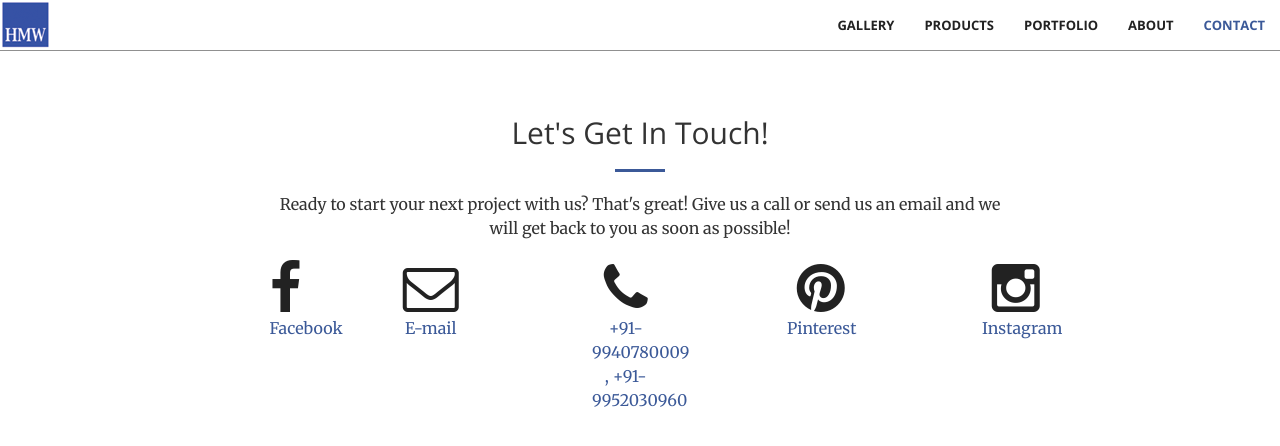
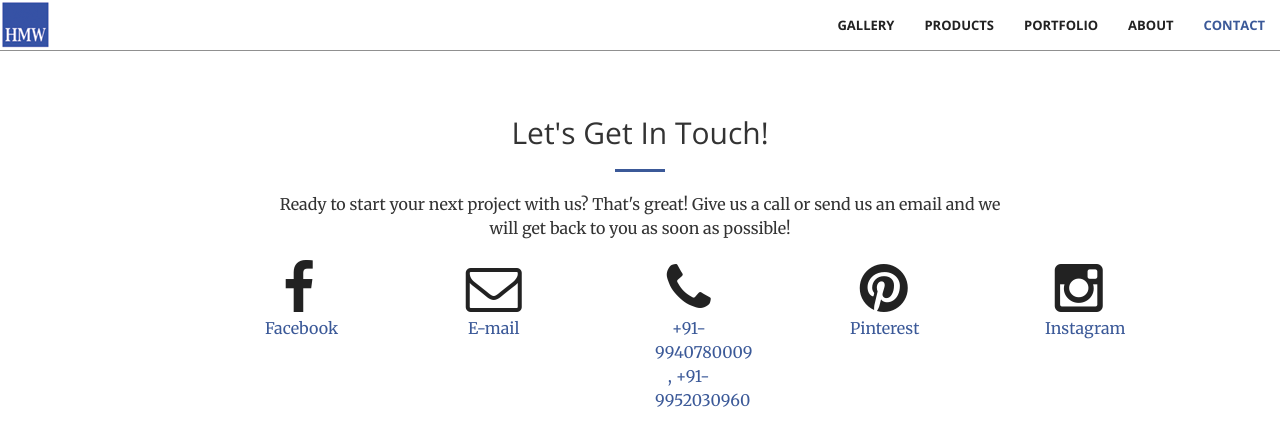
Before and after one commit to srinirover/srinirover.github.io, a Jekyll site: the page built from index.html, in a window 1280 px wide and 900 px high, scrolled down 3686 px. Shown: the top 446 px of the window. Built offline with Jekyll 4.4.1, drawn with Linux system fonts in a browser that asks for light colours.

Commit message:
Update contact.html

```diff
--- a/_includes/contact.html
+++ b/_includes/contact.html
@@ -6,7 +6,7 @@
                 <hr class="primary">
                 <p>Ready to start your next project with us? That's great! Give us a call or send us an email and we will get back to you as soon as possible!</p>
             </div>
-        <div class="col-lg-1 col-lg-offset-1 text-center" style="padding-left:10%;">
+        <div class="col-lg-1 col-lg-offset-2 text-center">
             <a href="https://www.facebook.com/HMWCHENNAI/">
                 <i class="fa fa-facebook fa-3x wow bounceIn" data-wow-delay=".1s"></i>
                 <p>Facebook</p>
```
